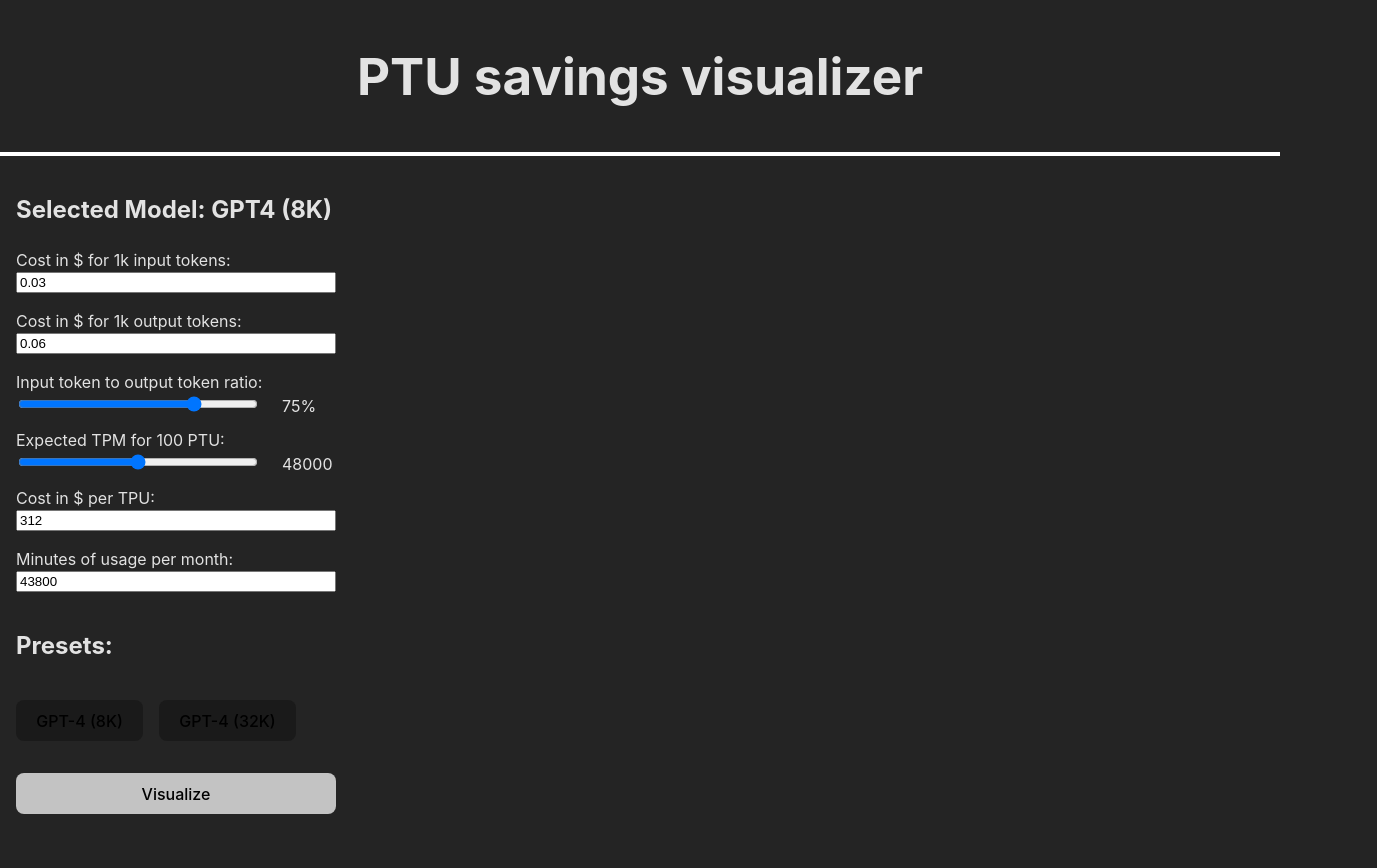
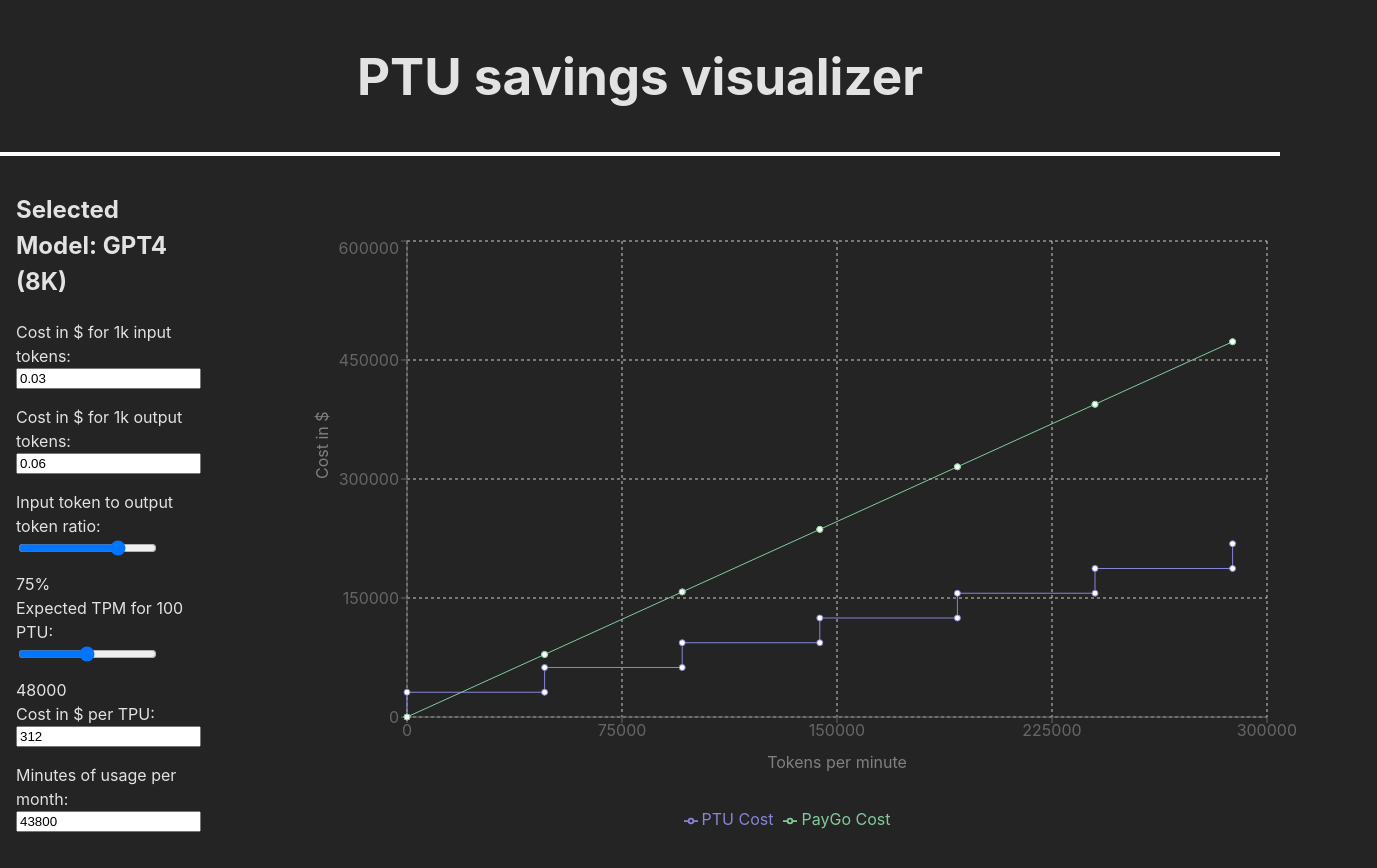
Before and after one commit to rom212/ptutool, a React (Vite) app: page / in a window 1280 px wide. Shown: the top 868 px of the page, 1377 px wide, since content can reach past the window. Built offline with nearby package versions, Linux system fonts and the light colour scheme.

Commit message:
added graph capability

```diff
--- a/package.json
+++ b/package.json
@@ -11,11 +11,13 @@
   },
   "dependencies": {
     "react": "^18.2.0",
-    "react-dom": "^18.2.0"
+    "react-dom": "^18.2.0",
+    "recharts": "^2.10.3"
   },
   "devDependencies": {
     "@types/react": "^18.2.43",
     "@types/react-dom": "^18.2.17",
+    "@types/recharts": "^1.8.29",
     "@typescript-eslint/eslint-plugin": "^6.14.0",
     "@typescript-eslint/parser": "^6.14.0",
     "@vitejs/plugin-react": "^4.2.1",
--- a/src/App.tsx
+++ b/src/App.tsx
@@ -1,14 +1,21 @@
-import "./App.css";
+import { useState } from "react";
 import NavBar from "./components/navbar/NavBar";
 import Main from "./components/main/Main";
 import Settings from "./components/settings/Settings";
+import Graph from "./components/graph/Graph";
+import { DEFAULT_DATA } from "./constants";
+import { datapoint } from "./types";
+
+import "./App.css";
 
 function App() {
+  const [data, setData] = useState<datapoint[]>(DEFAULT_DATA);
   return (
     <>
       <NavBar />
       <Main>
-        <Settings />
+        <Settings setData={setData} />
+        <Graph data={data} />
       </Main>
     </>
   );
--- /dev/null
+++ b/src/components/graph/Graph.tsx
@@ -0,0 +1,63 @@
+import { FC, ReactNode } from "react";
+import {
+  LineChart,
+  Line,
+  XAxis,
+  YAxis,
+  CartesianGrid,
+  Tooltip,
+  Legend,
+} from "recharts";
+import { datapoint } from "../../types";
+
+import styles from "./graph.module.css";
+
+type Props = {
+  children?: ReactNode;
+  data: datapoint[];
+};
+
+const Graph: FC<Props> = ({ data }) => {
+  return (
+    <div className={styles.container}>
+      <LineChart
+        width={1000}
+        height={600}
+        data={data}
+        margin={{
+          top: 5,
+          right: 30,
+          left: 20,
+          bottom: 5,
+        }}
+      >
+        <CartesianGrid strokeDasharray="3 3" />
+        <XAxis
+          dataKey="TPM"
+          type="number"
+          height={90}
+          label={{ value: "Tokens per minute" }}
+        />
+        <YAxis
+          label={{
+            value: "Cost in $",
+            angle: -90,
+            position: "insideLeft",
+          }}
+          width={90}
+        />
+        <Tooltip />
+        <Legend align="center" />
+        <Line
+          type="linear"
+          dataKey="PTU Cost"
+          stroke="#8884d8"
+          activeDot={{ r: 8 }}
+        />
+        <Line type="linear" dataKey="PayGo Cost" stroke="#82ca9d" />
+      </LineChart>
+    </div>
+  );
+};
+
+export default Graph;
--- /dev/null
+++ b/src/components/graph/graph.module.css
@@ -0,0 +1,3 @@
+.container {
+    padding: 5rem;
+}
--- a/src/components/settings/Settings.tsx
+++ b/src/components/settings/Settings.tsx
@@ -1,11 +1,13 @@
 import { FC, ReactNode, useRef, useState, ChangeEvent, FormEvent } from "react";
 
 import { GPT4_32K, GPT4_8K } from "../../constants";
+import { datapoint } from "../../types";
 
 import styles from "./Settings.module.css";
 
 type Props = {
   children?: ReactNode;
+  setData: (data: datapoint[]) => void;
 };
 
 enum Models {
@@ -13,9 +15,13 @@
   gpt4_32k = "GPT4 (32K)",
 }
 
-const Settings: FC<Props> = () => {
+const Settings: FC<Props> = ({ setData }) => {
   const costInputRef = useRef<HTMLInputElement>(null);
   const costOutputRef = useRef<HTMLInputElement>(null);
+  const inputOutputRatioRef = useRef<HTMLInputElement>(null);
+  const expectedTPMRef = useRef<HTMLInputElement>(null);
+  const ptuCostRef = useRef<HTMLInputElement>(null);
+  const monthlyMinutesRef = useRef<HTMLInputElement>(null);
 
   const [currentModel, setCurrentModel] = useState<Models>(Models.gpt4_8k);
 
@@ -71,7 +77,37 @@
 
   const handleFormSubmit = (e: FormEvent<HTMLFormElement>) => {
     e.preventDefault();
-    console.log(e.target);
+
+    const data = [];
+    for (let i = 0; i < 7; i++) {
+      const tokensPerMonth =
+        +monthlyMinutesRef.current!.value * i * +expectedTPMRef.current!.value;
+
+      const payGoInputCost =
+        (tokensPerMonth / 1000) *
+        (+inputOutputRatioRef.current!.value / 100) *
+        +costInputRef.current!.value;
+
+      const payGoOutputCost =
+        (tokensPerMonth / 1000) *
+        (1 - +inputOutputRatioRef.current!.value / 100) *
+        +costOutputRef.current!.value;
+
+      const payGoCost = payGoInputCost + payGoOutputCost;
+
+      data.push({
+        TPM: i * +expectedTPMRef.current!.value,
+        "PTU Cost": i * +ptuCostRef.current!.value * 100,
+        "PayGo Cost": payGoCost,
+      });
+      data.push({
+        TPM: i * +expectedTPMRef.current!.value + 1,
+        "PTU Cost": (i + 1) * +ptuCostRef.current!.value * 100,
+        "PayGo Cost": payGoCost,
+      });
+    }
+    setData(data);
+    console.log("DATA : ", data);
   };
 
   return (
@@ -106,6 +142,7 @@
             name="InputOutputRatio"
             value={InputOutputRatio}
             onChange={handleSlideInputOutputRatio}
+            ref={inputOutputRatioRef}
           />
           <span>{`${InputOutputRatio}%`}</span>
         </div>
@@ -119,17 +156,25 @@
             name="expectedTPM"
             value={expectedTPM}
             onChange={handleSlideTPM}
+            ref={expectedTPMRef}
           />
           <span>{expectedTPM}</span>
         </div>
         <label htmlFor="TPUCost">Cost in $ per TPU:</label>
-        <input type="text" id="TPUCost" name="TPUCost" defaultValue={312} />
+        <input
+          type="text"
+          id="TPUCost"
+          name="TPUCost"
+          defaultValue={312}
+          ref={ptuCostRef}
+        />
         <label htmlFor="monthlyMinutes">Minutes of usage per month:</label>
         <input
           type="text"
           id="monthlyMinutes"
           name="monthlyMinutes"
           defaultValue={43800}
+          ref={monthlyMinutesRef}
         />
         <div className={styles.presets}>
           <h2>Presets:</h2>
--- a/src/constants.tsx
+++ b/src/constants.tsx
@@ -13,3 +13,76 @@
   midRange: "72000",
   highRange: "108000",
 };
+
+export const DEFAULT_DATA = [
+  {
+    TPM: 0,
+    "PTU Cost": 0,
+    "PayGo Cost": 0,
+  },
+  {
+    TPM: 1,
+    "PTU Cost": 31200,
+    "PayGo Cost": 0,
+  },
+  {
+    TPM: 48000,
+    "PTU Cost": 31200,
+    "PayGo Cost": 78840,
+  },
+  {
+    TPM: 48001,
+    "PTU Cost": 62400,
+    "PayGo Cost": 78840,
+  },
+  {
+    TPM: 96000,
+    "PTU Cost": 62400,
+    "PayGo Cost": 157680,
+  },
+  {
+    TPM: 96001,
+    "PTU Cost": 93600,
+    "PayGo Cost": 157680,
+  },
+  {
+    TPM: 144000,
+    "PTU Cost": 93600,
+    "PayGo Cost": 236520,
+  },
+  {
+    TPM: 144001,
+    "PTU Cost": 124800,
+    "PayGo Cost": 236520,
+  },
+  {
+    TPM: 192000,
+    "PTU Cost": 124800,
+    "PayGo Cost": 315360,
+  },
+  {
+    TPM: 192001,
+    "PTU Cost": 156000,
+    "PayGo Cost": 315360,
+  },
+  {
+    TPM: 240000,
+    "PTU Cost": 156000,
+    "PayGo Cost": 394200,
+  },
+  {
+    TPM: 240001,
+    "PTU Cost": 187200,
+    "PayGo Cost": 394200,
+  },
+  {
+    TPM: 288000,
+    "PTU Cost": 187200,
+    "PayGo Cost": 473040,
+  },
+  {
+    TPM: 288001,
+    "PTU Cost": 218400,
+    "PayGo Cost": 473040,
+  },
+];
--- /dev/null
+++ b/src/types.tsx
@@ -0,0 +1,5 @@
+export interface datapoint {
+  TPM: number;
+  "PTU Cost": number;
+  "PayGo Cost": number;
+}
```
Also changed, not shown: 1 other file (tests, documents, lock files or other folders).
